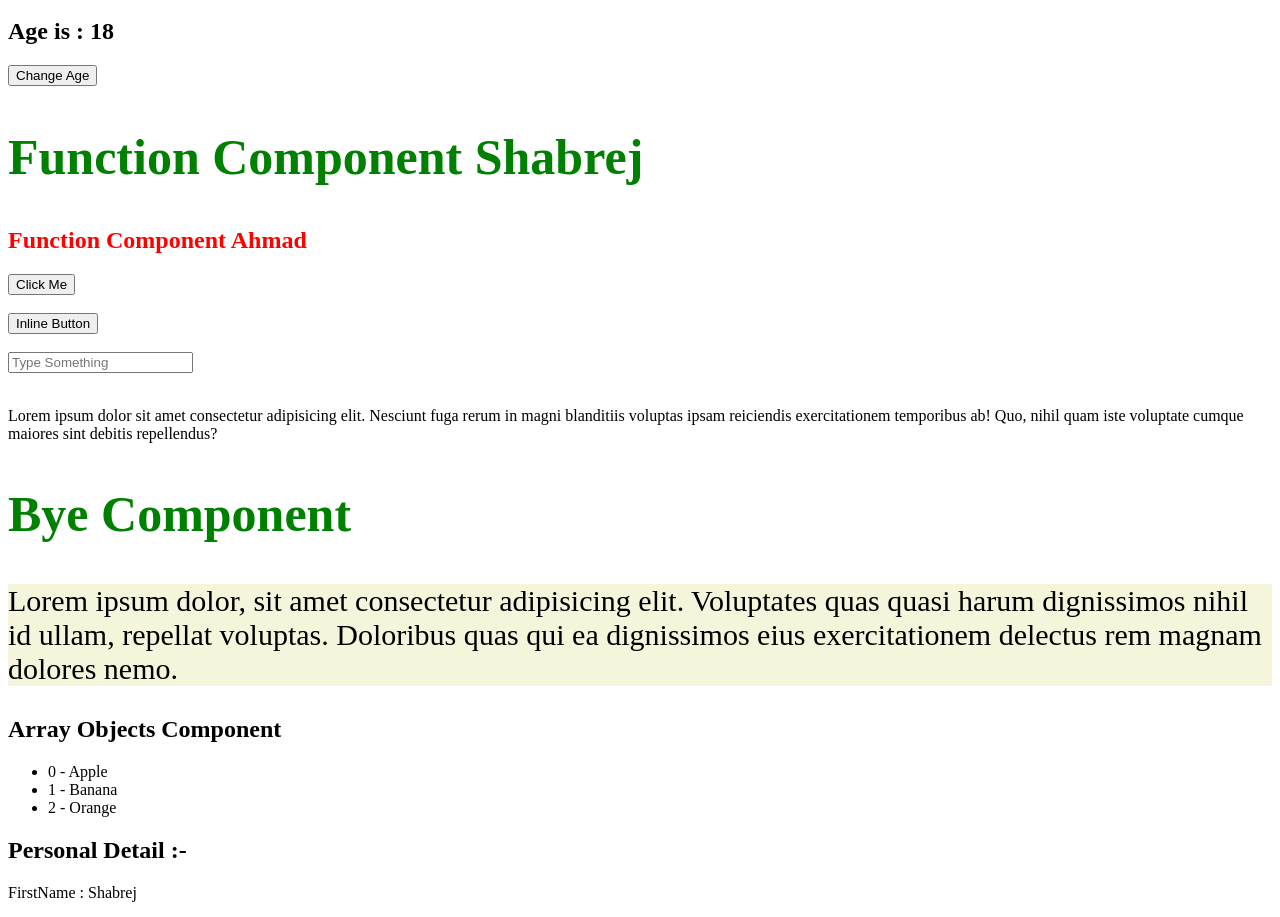
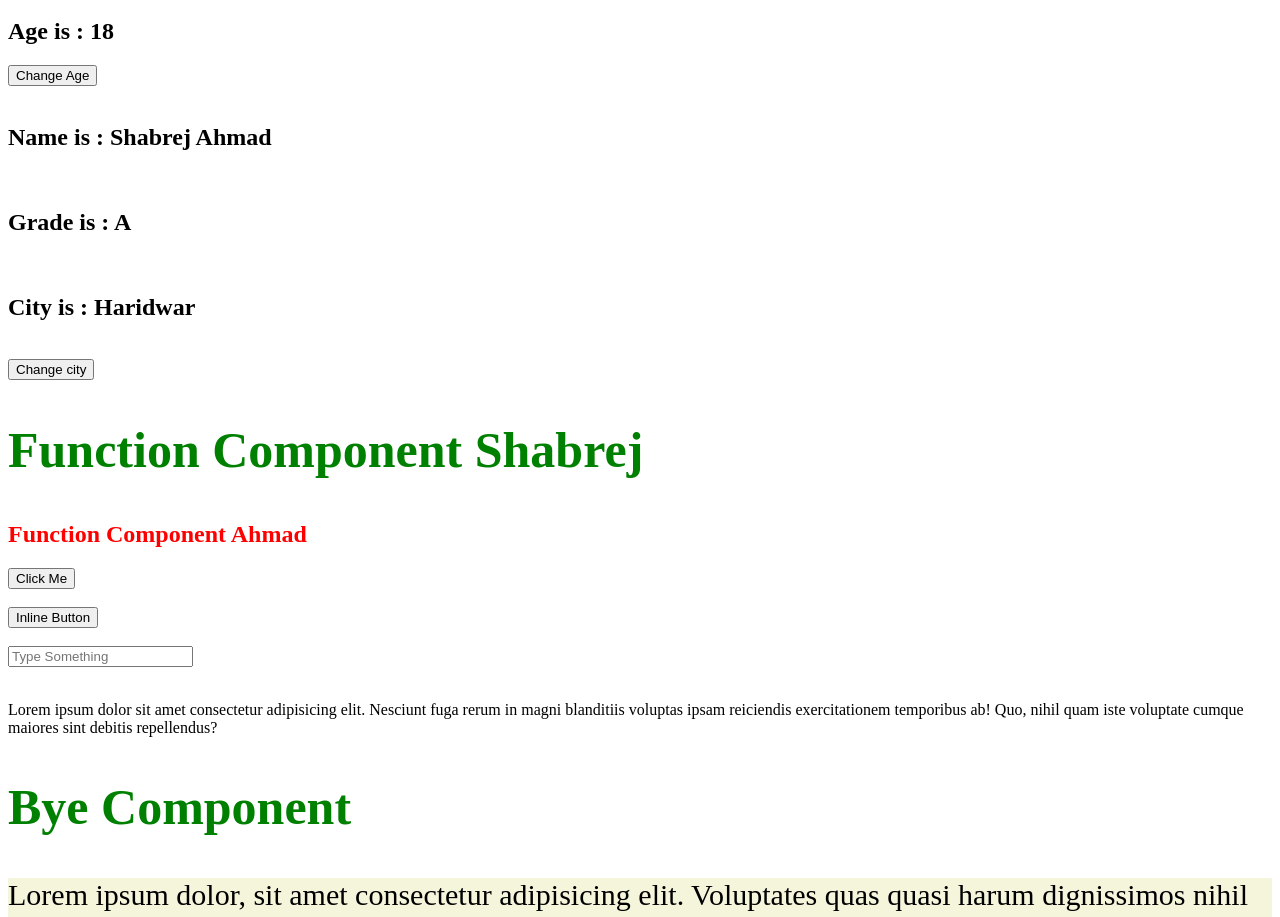
Before and after one commit to shabrej15/reactlearnapp, a React (Vite) app: page / in a window 1280 px wide. Shown: the part 804-1721 px from the top of the page. Built offline with nearby package versions, Linux system fonts and the light colour scheme.

Commit message:
state management for objects

```diff
--- a/src/StateManagement.jsx
+++ b/src/StateManagement.jsx
@@ -6,6 +6,15 @@ function StateManagement() {
     const [isLike, setIsLike] = useState(false)
     const [name, setName] = useState("Guest")
     const [age, setAge] = useState(18)
+    const [student, setStudent] = useState({
+        name : "Shabrej Ahmad",
+        grade : "A",
+        city : "Haridwar"
+    })
+
+    const changeCity=() =>{
+        setStudent({...student, city:"Mumbai"})
+    }
   return (
     <div>
         <h1>StateManagement</h1>
@@ -24,7 +33,12 @@ function StateManagement() {
     <h1>Name is : {name}</h1>
         <button onClick={()=>setName("Shabrej Ahmad")}>Change Name</button>
 <h1>Age is : {age}</h1>
-        <button onClick={()=>setAge(age+1)}>Change Age</button>
+        <button onClick={()=>setAge(age+1)}>Change Age</button><br /><br />
+
+        <h2>Name is : {student.name}</h2><br />
+        <h2>Grade is : {student.grade}</h2><br />
+        <h2>City is : {student.city}</h2><br />
+        <button onClick={changeCity}>Change city</button>
 
 
     </div>
```
